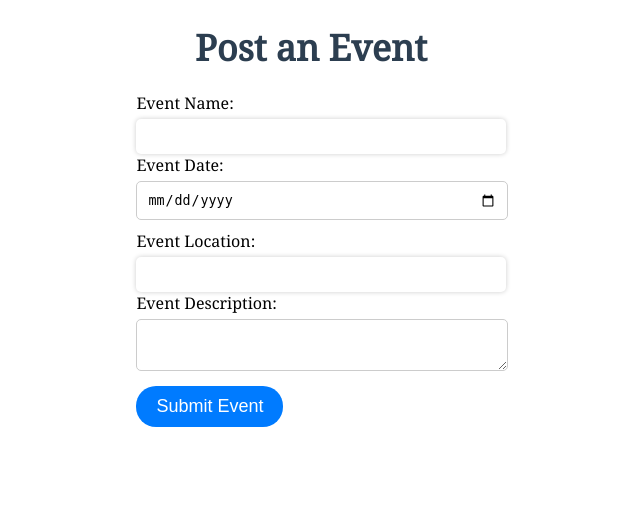
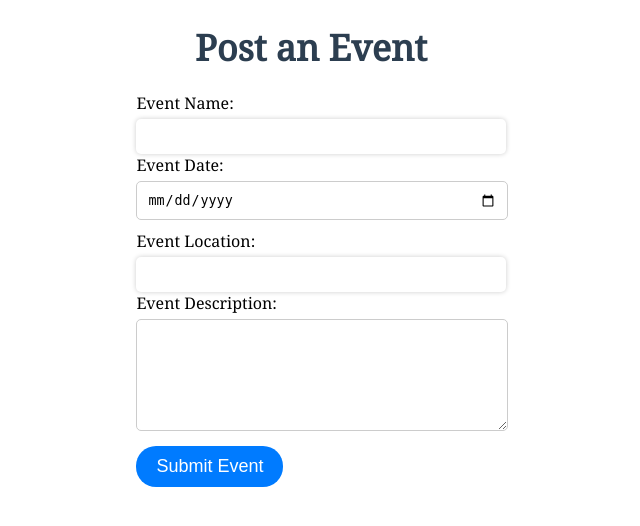
Before and after one commit to RashidGhafoor/fc, a PHP site: page /event_form.php in a window 1280 px wide. Shown: the part 76-602 px from the top of the page, without its empty margins (329-969 px from the left). Run offline with PHP 8.4, Linux system fonts and the light colour scheme; the visitor is signed in with stand-in values (Sample User, id 1).

Commit message:
changes in event form

```diff
--- a/event_form.php
+++ b/event_form.php
@@ -10,7 +10,7 @@ include_once('header.php');
 ?>
 
 <div class="container">
-  <form action="submit_event.php" method="post">
+  <form style="max-width: 80%;" id="event_form" action="submit_event.php" method="post">
     <h1 style="color: #2c3e50; text-align:center">Post an Event</h1>
     <label for="event_name">Event Name:</label>
     <input type="text" name="event_name" required>
@@ -22,7 +22,7 @@ include_once('header.php');
     <input type="text" name="event_location" required>
 
     <label for="event_description">Event Description:</label>
-    <textarea name="event_description" required></textarea>
+    <textarea name="event_description" rows="6" required></textarea>
 
     <input type="submit" value="Submit Event">
   </form>
--- a/style/style.css
+++ b/style/style.css
@@ -174,7 +174,7 @@ nav ul li a:hover {
 
 .container {
   margin: auto;
-  width: 50%;
+  width: 100%;
   text-align: center;
 }
 
--- a/validate.js
+++ b/validate.js
@@ -10,8 +10,16 @@ function validateForm() {
   usermsg = document.getElementById("usermsg");
   passmsg = document.getElementById("passmsg");
 
+  console.log(/^[a-zA-Z0-9_]+$/.test(username));
+
   // username
   if (username == "") {
+    usermsg.style.visibility = "visible";
+    isValid = false;
+  } else if (/^[a-zA-Z0-9_]+$/.test(username) == false) {
+    console.log("user");
+    usermsg.innerHTML =
+      "Username can only contain letters, numbers, and underscores";
     usermsg.style.visibility = "visible";
     isValid = false;
   } else {
@@ -35,7 +43,7 @@ function validateForm() {
       emailmsg.style.visibility = "visible";
       isValid = false;
     } else {
-      usermsg.style.visibility = "hidden";
+      emailmsg.style.visibility = "hidden";
     }
   }
 
```
